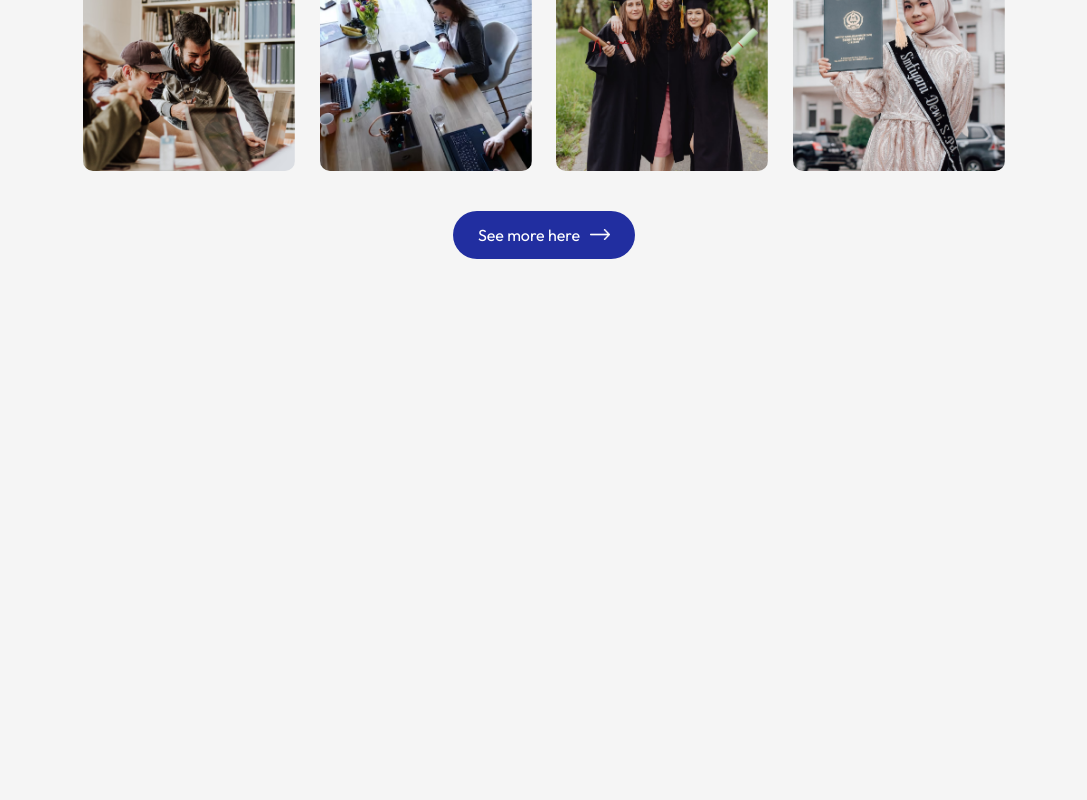
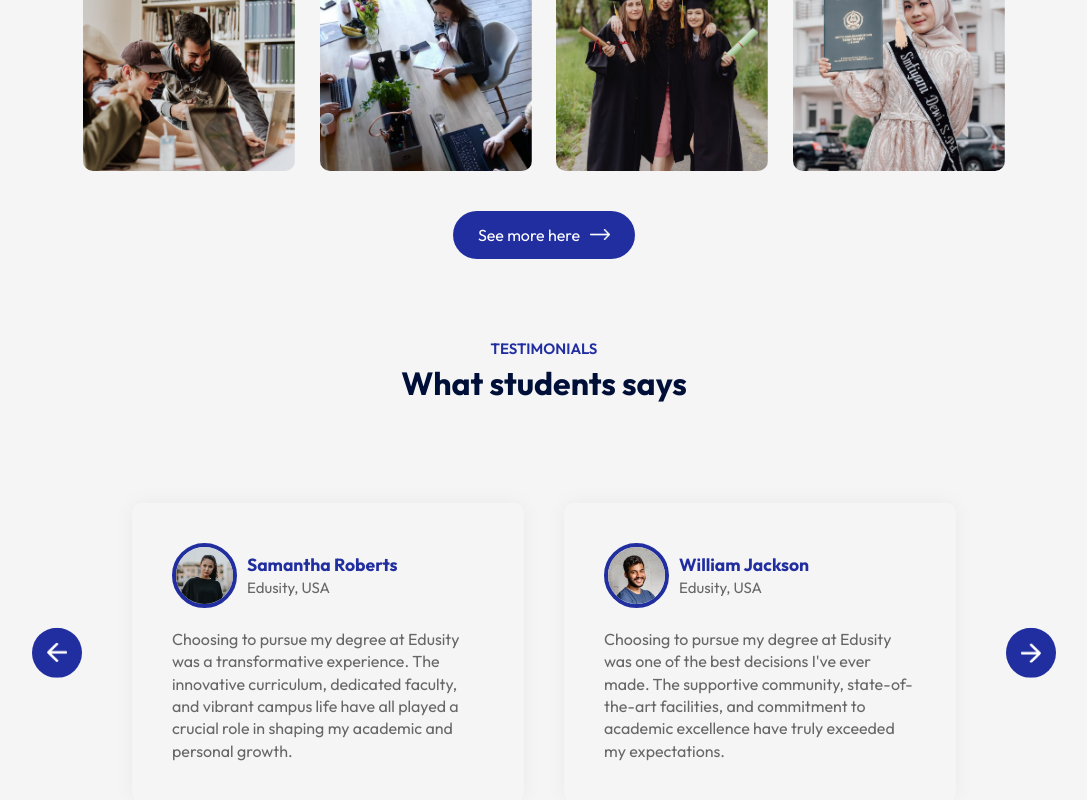
Before and after one commit to Navyapriyalal/Edusity, a React (Vite) app: page / in a window 1280 px wide. Shown: the part 2154-2954 px from the top of the page, without its empty margins (96-1183 px from the left). Before the commit the page ends 2493 px from the top, so only its background shows below. Built offline with nearby package versions, Linux system fonts and the light colour scheme.

Commit message:
'commited'

```diff
--- a/src/App.jsx
+++ b/src/App.jsx
@@ -5,6 +5,7 @@
 import Title from './components/Title/Title.jsx'
 import About from './components/About/About.jsx'
 import Campus from './components/Campus/Campus.jsx'
+import Testimonials from './components/Testimonials/Testimonials.jsx'
 
 const App = () => {
   return (
@@ -17,6 +18,8 @@
         <About />
         <Title subTitle={'GALLERY'} title={'Campus Photos'}/>
         <Campus />
+        <Title subTitle={'TESTIMONIALS'} title={'What students says'}/>
+        <Testimonials />
       </div>
     </div>
   )
--- /dev/null
+++ b/src/components/Testimonials/Testimonials.css
@@ -0,0 +1,65 @@
+.testimonials{
+    margin: 80px auto;
+    padding: 0 80px;
+    position: relative;
+}
+
+.next-btn, .back-btn{
+    position: absolute;
+    top: 50%;
+    right: 0;
+    transform: translateY(-50%);
+    padding: 15px;
+    width: 50px;
+    border-radius: 50%;
+    cursor: pointer;
+    background-color: #212ea0;
+}
+
+.back-btn{
+    right: auto;
+    left: 0;
+}
+
+.slider{
+    overflow: hidden;
+}
+
+.slider ul{
+    display: flex;
+    width: 200%;
+    overflow-x: hidden;
+    transition: 0.5s;
+}
+
+.slider ul li{
+    list-style: none;
+    width: 50%;
+    padding: 20px;
+}
+
+.slide{
+    box-shadow: 0 0 20px rgba(0, 0, 0, 0.05);
+    padding: 40px;
+    border-radius: 10px;
+    color: #676767;
+    line-height: 1.4;
+}
+
+.slide img{
+    width: 65px;
+    border-radius: 50%;
+    margin-right: 10px;
+    border: 4px solid #212ea0;
+}
+
+.user-info{
+    display: flex;
+    align-items: center;
+    margin-bottom: 20px;
+    font-size: 15px;
+}
+
+.user-info h3{
+    color: #212ea0;
+}
--- /dev/null
+++ b/src/components/Testimonials/Testimonials.jsx
@@ -0,0 +1,88 @@
+import React, { useRef } from 'react'
+import './Testimonials.css'
+import next_icon from '../../assets/next-icon.png'
+import back_icon from '../../assets/back-icon.png'
+import user_1 from '../../assets/user-1.png'
+import user_2 from '../../assets/user-2.png'
+import user_3 from '../../assets/user-3.png'
+import user_4 from '../../assets/user-4.png'
+
+const Testimonials = () => {
+  const slider = useRef();
+  let tx = 0;
+
+  const slideForward = () => {
+    if (tx > -50){
+        tx -= 25;
+    }
+    slider.current.style.transform = `translate(${tx}%)`;
+  }
+
+  const slideBackward = () => {
+    if (tx < 0){
+        tx += 25;
+    }
+    slider.current.style.transform = `translate(${tx}%)`;
+  }
+
+  return (
+    <div className='testimonials'>
+      <img src={next_icon} alt="" className='next-btn' onClick={slideForward}/>
+      <img src={back_icon} alt="" className='back-btn' onClick={slideBackward}/>
+      <div className="slider">
+        <ul ref={slider}>
+            <li>
+                <div className="slide">
+                    <div className="user-info">
+                        <img src={user_1} alt="" />
+                        <div>
+                            <h3>Samantha Roberts</h3>
+                            <span>Edusity, USA</span>
+                        </div>
+                    </div>
+                    <p>Choosing to pursue my degree at Edusity was a transformative experience. The innovative curriculum, dedicated faculty, and vibrant campus life have all played a crucial role in shaping my academic and personal growth.</p>
+                </div>
+            </li>
+            <li>
+                <div className="slide">
+                    <div className="user-info">
+                        <img src={user_2} alt="" />
+                        <div>
+                            <h3>William Jackson</h3>
+                            <span>Edusity, USA</span>
+                        </div>
+                    </div>
+                    <p>Choosing to pursue my degree at Edusity was one of the best decisions I've ever made. The supportive community, state-of-the-art facilities, and commitment to academic excellence have truly exceeded my expectations.</p>
+                </div>
+            </li>
+            <li>
+                <div className="slide">
+                    <div className="user-info">
+                        <img src={user_3} alt="" />
+                        <div>
+                            <h3>Olivia Smith</h3>
+                            <span>Edusity, USA</span>
+                        </div>
+                    </div>
+                    <p>Enrolling at Edusity has proven to be an excellent choice. The comprehensive curriculum, unparalleled support system, and emphasis on experiential learning have significantly contributed to my growth and success as a student.</p>
+                </div>
+            </li>
+            <li>
+                <div className="slide">
+                    <div className="user-info">
+                        <img src={user_4} alt="" />
+                        <div>
+                            <h3>James Lee</h3>
+                            <span>Edusity, USA</span>
+                        </div>
+                    </div>
+                    <p>My time at Edusity has been nothing short of extraordinary. The diverse community, cutting-edge research facilities, and commitment to fostering innovation have profoundly impacted my academic and professional development.</p>
+                </div>
+            </li>
+        </ul>
+      </div>
+    </div>
+  )
+}
+
+export default Testimonials
```
